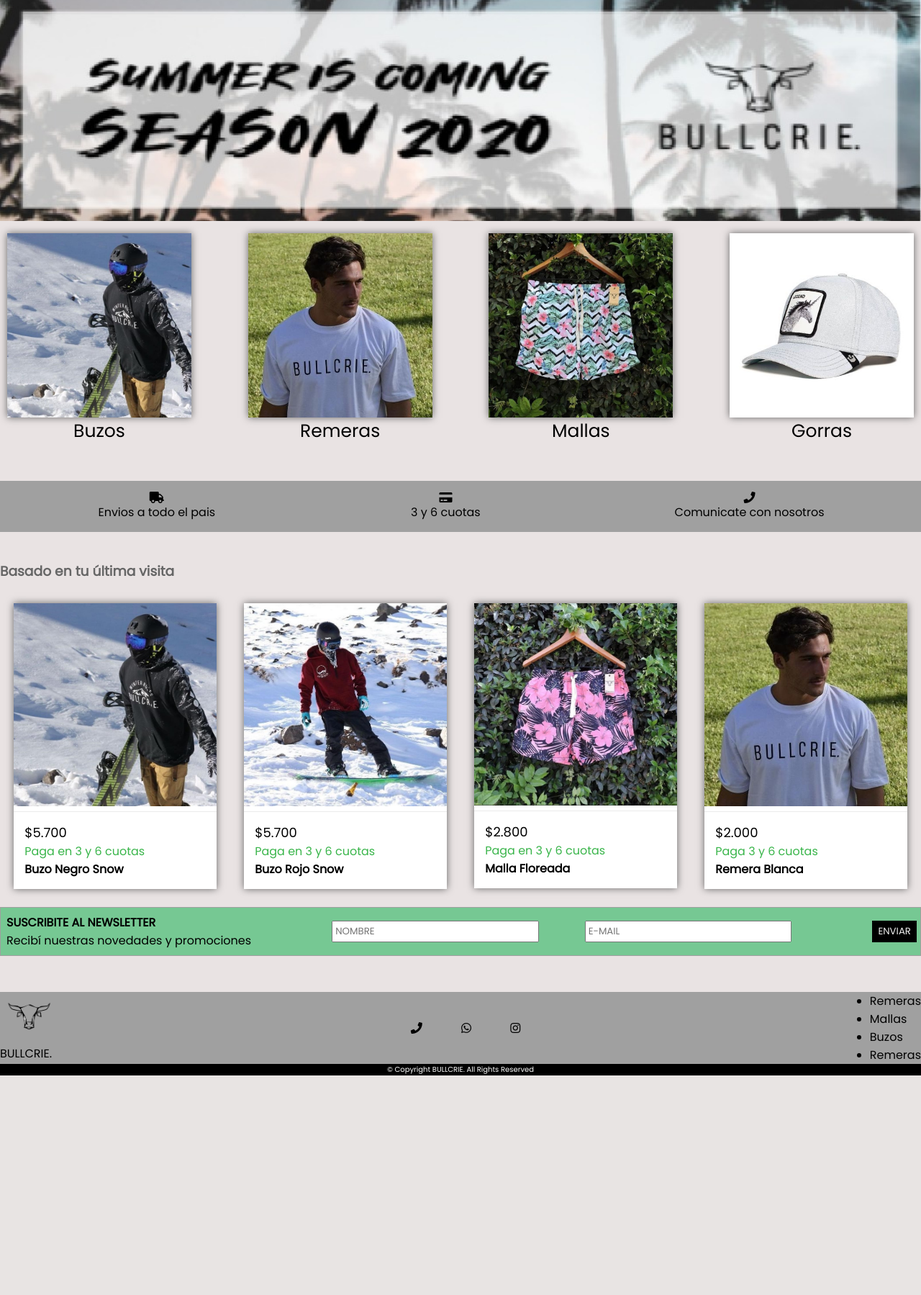
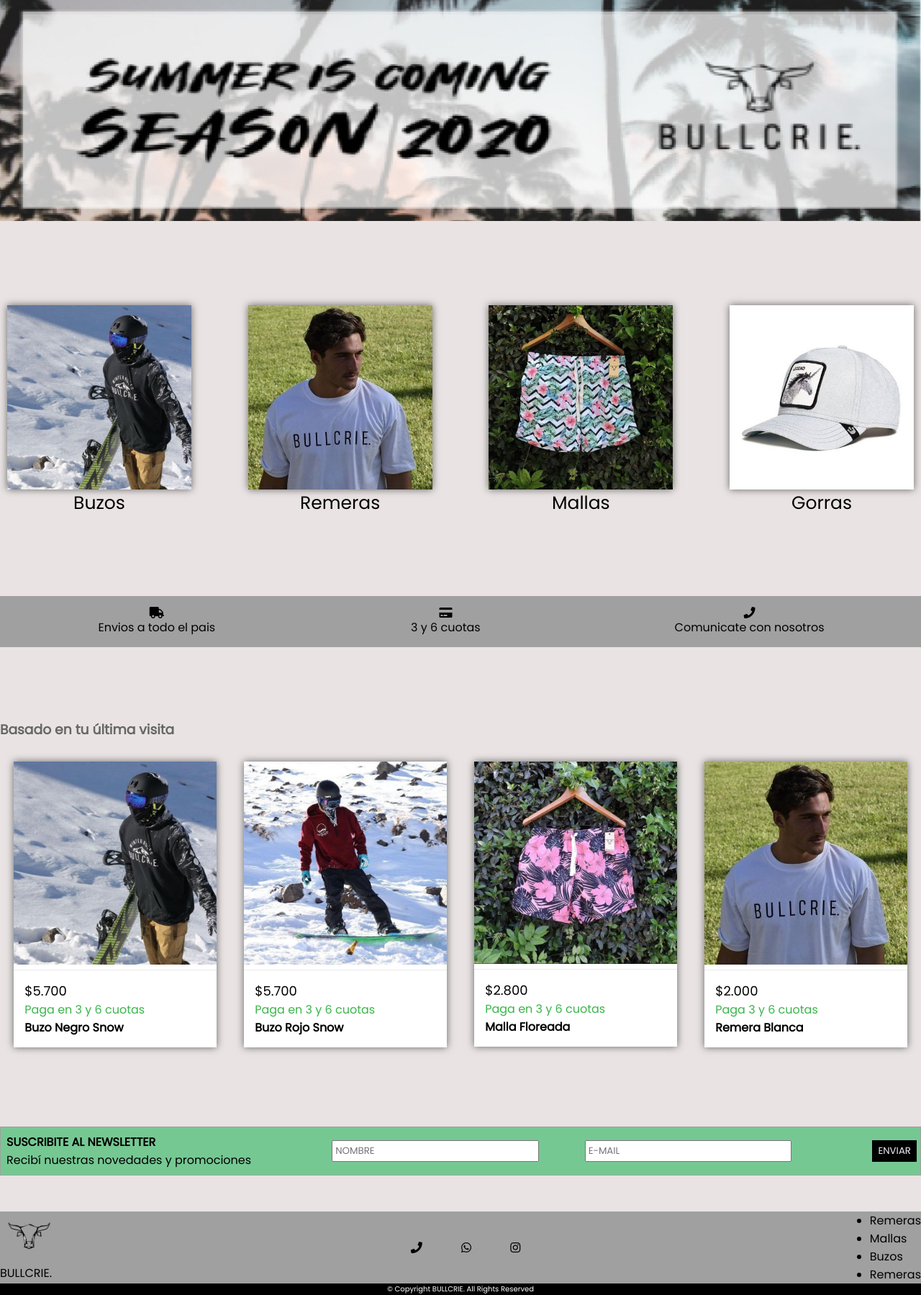
Before and after one commit to MicaPupparo/grupo_3_Bullcrie, a Node server app: template Estructura/views/index.html in a window 1280 px wide. Shown: the part 71-1870 px from the top of the page at 72% size. Before the commit the page ends 1565 px from the top, so only its background shows below. Run offline with Node 20, Linux system fonts and the light colour scheme; the template is opened without the code that fills it, so the values that code supplies are empty.

Commit message:
agregue margin top

```diff
--- a/Estructura/public/css/index.css
+++ b/Estructura/public/css/index.css
@@ -90,6 +90,7 @@
     font-size: 25px;
     justify-content: space-between;
     flex-wrap: wrap;
+    margin-top: 100px;
 }
 
 .p1{
@@ -117,8 +118,7 @@
     display: flex;
     justify-content: space-around;
     align-items: center;
-    margin-top: 40px;
-    margin-bottom: 40px;
+    margin: 100px 0px;
     background-color: #A0A0A0;
     width: 100%;
 }
--- a/Estructura/public/css/styles-newsletter.css
+++ b/Estructura/public/css/styles-newsletter.css
@@ -1,6 +1,6 @@
 body .newsletter {
   display: flex;
-  margin: 15px 0px 30px;
+  margin: 100px 0px 30px;
   background-color: #76c893;
   border: solid 1px #a0a0a0;
   justify-content: space-between;
```
